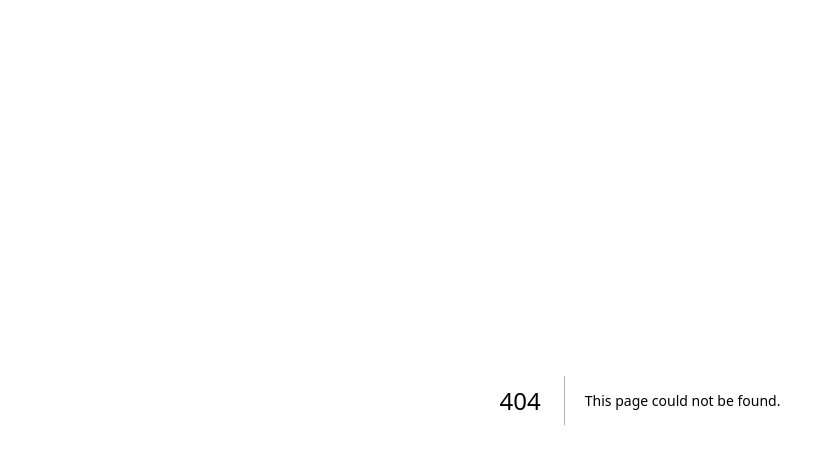
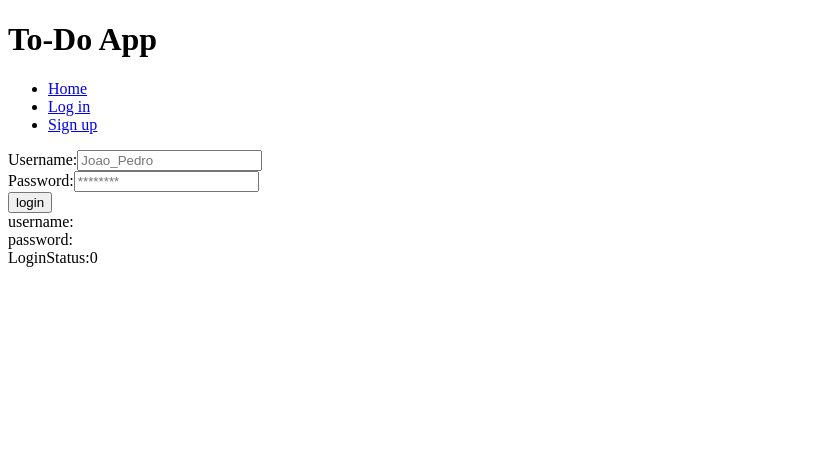
Before and after one commit to Joao-Pedro-m/to-do-list, a Next.js app in the folder to-do-list-nextjs/: page /login in a window 1280 px wide. Before the commit this address had no page. Shown: the top 464 px of the page, without its empty margins (0-835 px from the left). Built offline with nearby package versions, Linux system fonts and the light colour scheme.

Commit message:
rotas login e cadastro criadas

```diff
--- /dev/null
+++ b/to-do-list-nextjs/pages/login.jsx
@@ -0,0 +1,70 @@
+import {useState} from "react"
+import axios from "axios"
+import Link from "next/link"
+
+export default function Home() {
+
+	const [usernameInput, setUsernameInput] = useState("")
+	const [passwordInput, setPasswordInput] = useState("")
+	const [loginStatus, setLoginStatus] = useState(0)
+
+	const handleUsernameInputChange = (e) => {
+		setUsernameInput(e.target.value)
+	}
+
+        const handlePasswordInputChange = (e) => {
+                setPasswordInput(e.target.value)
+        }
+	async function login(){
+		const response = await axios(
+			{
+  				method: "post",
+				url: "/api/validadeLogin",
+				data: {
+					username: usernameInput,
+					password: passwordInput,
+  				}
+			}
+		)
+		console.log(response)
+		if (response.data)
+		{
+			console.log(1)
+			setLoginStatus(1)
+		}else
+		{
+			console.log(0)
+			setLoginStatus(0)
+		}
+	}
+
+	return (
+        	<>
+			<div>
+				<h1>To-Do App</h1>
+				<ul>
+                                	<li>
+                                        	<Link href="/">Home</Link>
+                                	</li>
+                                	<li>
+                                        	<Link href="/login">Log in</Link>
+                                	</li>
+               	                	<li>
+                                         	<Link href="/signup">Sign up</Link>
+        	                        </li>
+	                        </ul>
+
+				<div>
+					Username:
+					<input placeholder="Joao_Pedro" type="text" onChange={handleUsernameInputChange} value={usernameInput}/></div>
+                                <div>
+					Password:
+					<input placeholder="********" type="secret" onChange={handlePasswordInputChange} value={passwordInput}/></div>
+		<button onClick={login}>login</button>
+				<div>username:{usernameInput}</div>
+				<div>password:{passwordInput}</div>
+				<div>LoginStatus:{loginStatus}</div>
+			</div>
+		</>
+	)
+}
```
Also changed, not shown: to-do-list-nextjs/pages/index.jsx (+17 -56 lines), to-do-list-nextjs/pages/signup.jsx (added, +18 -0 lines), 2 other files (tests, documents, lock files or other folders).
